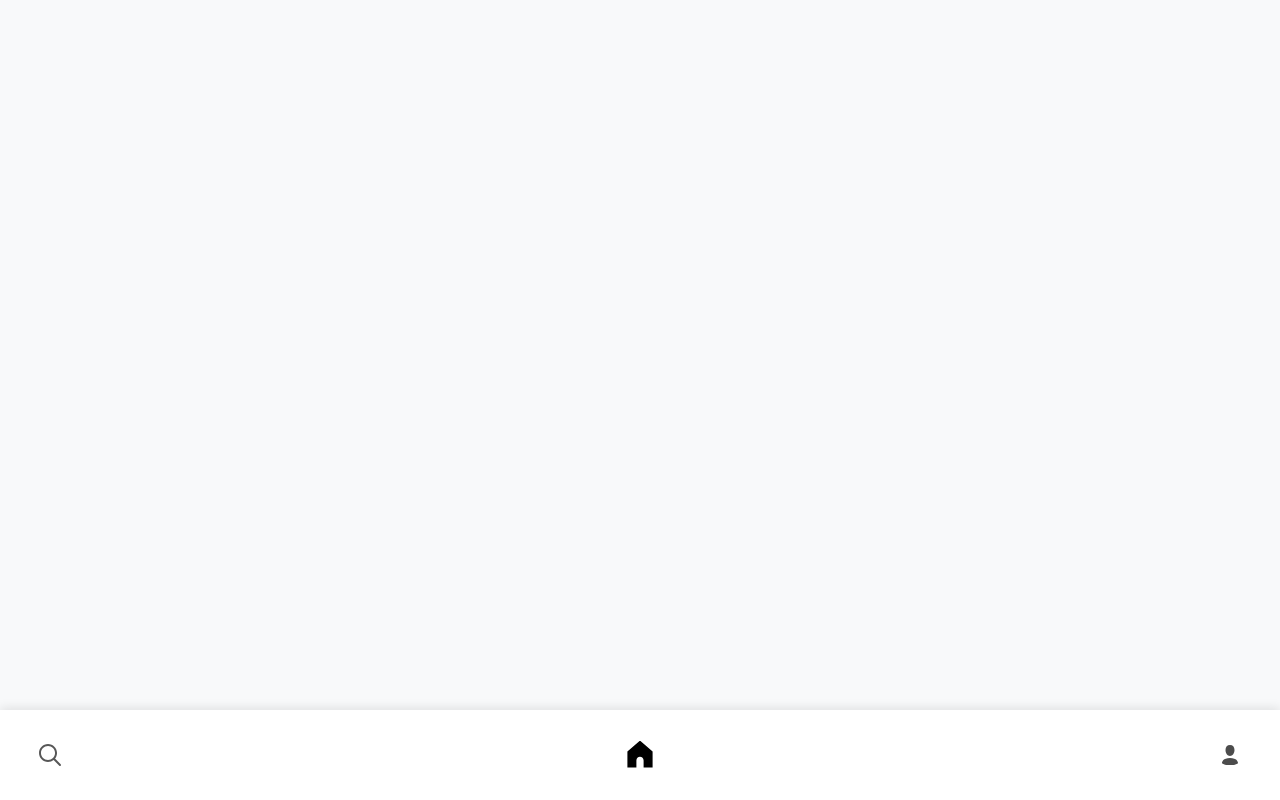
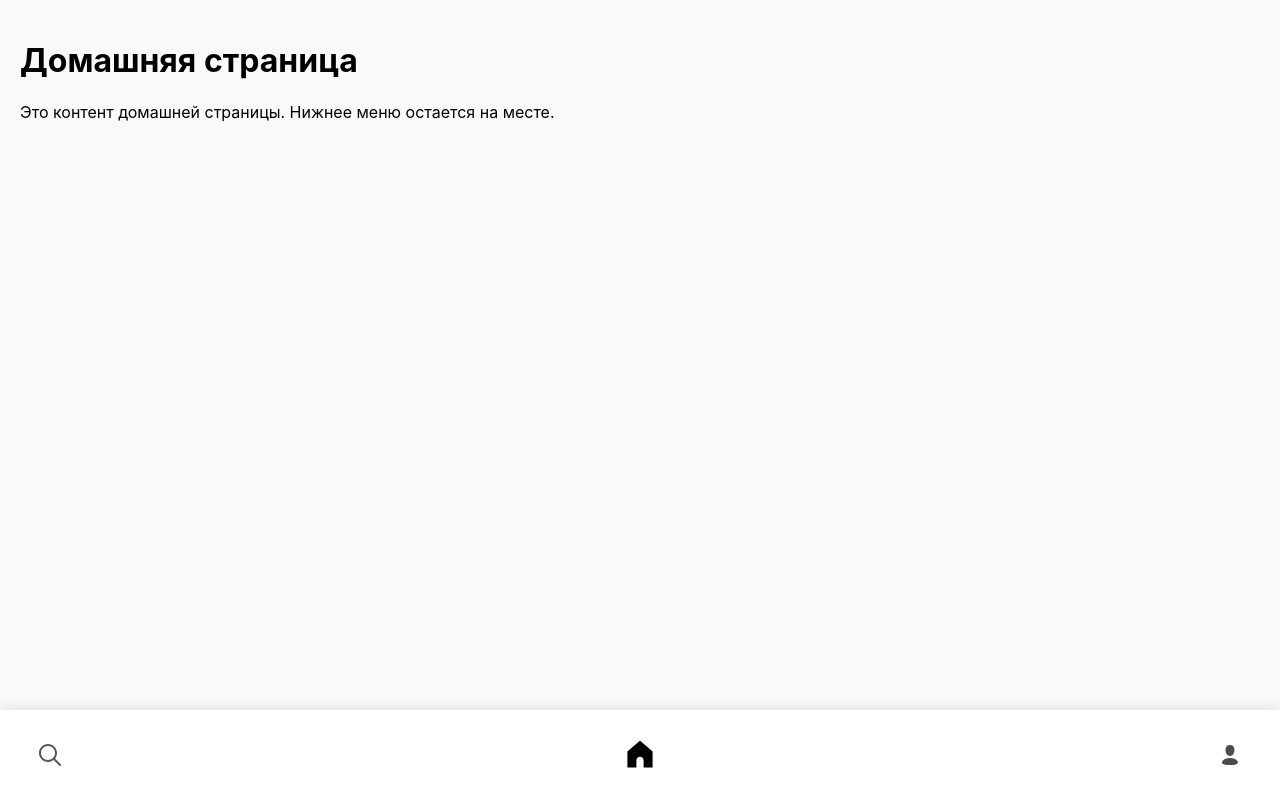
Before and after one commit to Ukinnne/mobile_app, a React (Create React App) app: page / in a window 1280 px wide. Built offline with nearby package versions, Linux system fonts and the light colour scheme.

Commit message:
different pages when you click on different buttons

```diff
--- a/src/App.css
+++ b/src/App.css
@@ -1,3 +1,4 @@
+/* App.css */
 body {
   background-color: #f8f9fa;
   margin: 0;
@@ -16,6 +17,7 @@ body {
   align-items: center;
   padding: 0 20px;
   box-shadow: 0 -2px 10px rgba(0, 0, 0, 0.1);
+  z-index: 1000; /* Убедимся, что меню поверх всего */
 }
 
 .nav-button {
@@ -51,7 +53,7 @@ body {
 }
 
 .nav-button.active {
-  transform: none; /* Отменяем hover-эффект для активной кнопки */
+  transform: none;
 }
 
 .nav-button.active img {
@@ -62,3 +64,8 @@ body {
 .nav-button:not(.active):hover {
   transform: translateY(-5px);
 }
+
+/* Добавим отступ для основного контента */
+.main-content {
+  padding-bottom: 90px;
+}
--- a/src/App.js
+++ b/src/App.js
@@ -1,3 +1,4 @@
+// App.js
 import React from 'react';
 import Navigation from './components/Navigation';
 import './App.css';
@@ -5,7 +6,6 @@ import './App.css';
 function App() {
   return (
     <div className="App">
-      {/* Другой контент вашего приложения */}
       <Navigation />
     </div>
   );
--- /dev/null
+++ b/src/components/HomePage.js
@@ -0,0 +1,13 @@
+// components/HomePage.js
+import React from 'react';
+
+const HomePage = () => {
+  return (
+    <div style={{ padding: '20px' }}>
+      <h1>Домашняя страница</h1>
+      <p>Это контент домашней страницы. Нижнее меню остается на месте.</p>
+    </div>
+  );
+};
+
+export default HomePage;
--- a/src/components/Navigation.js
+++ b/src/components/Navigation.js
@@ -1,33 +1,43 @@
+// components/Navigation.js
 import React, { useState } from 'react';
 import '../App.css';
+import HomePage from './HomePage';
+import SearchPage from './SearchPage';
+import ProfilePage from './ProfilePage';
 
 const Navigation = () => {
-  const [activeButton, setActiveButton] = useState('home'); // По умолчанию активна кнопка Home
+  const [activeButton, setActiveButton] = useState('home');
 
   const buttons = [
-    { id: 'search', icon: 'svg/search-svgrepo-com.svg', alt: 'Search' },
-    { id: 'home', icon: 'svg/home-svgrepo-com.svg', alt: 'Home' },
-    { id: 'profile', icon: 'svg/profile-svgrepo-com.svg', alt: 'Profile' },
+    { id: 'search', icon: 'svg/search-svgrepo-com.svg', alt: 'Search', component: <SearchPage /> },
+    { id: 'home', icon: 'svg/home-svgrepo-com.svg', alt: 'Home', component: <HomePage /> },
+    { id: 'profile', icon: 'svg/profile-svgrepo-com.svg', alt: 'Profile', component: <ProfilePage /> },
   ];
 
   const handleButtonClick = (id) => {
     setActiveButton(id);
   };
 
+  const activeComponent = buttons.find(button => button.id === activeButton)?.component;
+
   return (
+    <>
+      <div style={{ marginBottom: '90px' }}> {/* Отступ для нижнего меню */}
+        {activeComponent}
+      </div>
       <div id="main_buttons_box">
         {buttons.map((button) => (
           <button
             key={button.id}
             className={`nav-button ${activeButton === button.id ? 'active' : ''}`}
             onClick={() => handleButtonClick(button.id)}
-          // Добавляем aria-pressed для доступности
             aria-pressed={activeButton === button.id}
           >
             <img src={button.icon} alt={button.alt} />
           </button>
         ))}
       </div>
+    </>
   );
 };
 
--- /dev/null
+++ b/src/components/ProfilePage.js
@@ -0,0 +1,13 @@
+// components/ProfilePage.js
+import React from 'react';
+
+const ProfilePage = () => {
+  return (
+    <div style={{ padding: '20px' }}>
+      <h1>Профиль</h1>
+      <p>Здесь будет информация о профиле. Нижнее меню остается на месте.</p>
+    </div>
+  );
+};
+
+export default ProfilePage;
--- /dev/null
+++ b/src/components/SearchPage.js
@@ -0,0 +1,13 @@
+// components/SearchPage.js
+import React from 'react';
+
+const SearchPage = () => {
+  return (
+    <div style={{ padding: '20px' }}>
+      <h1>Поиск</h1>
+      <p>Здесь будет функционал поиска. Нижнее меню остается на месте.</p>
+    </div>
+  );
+};
+
+export default SearchPage;
```
Lines whose indentation alone changed are shown as unchanged.
